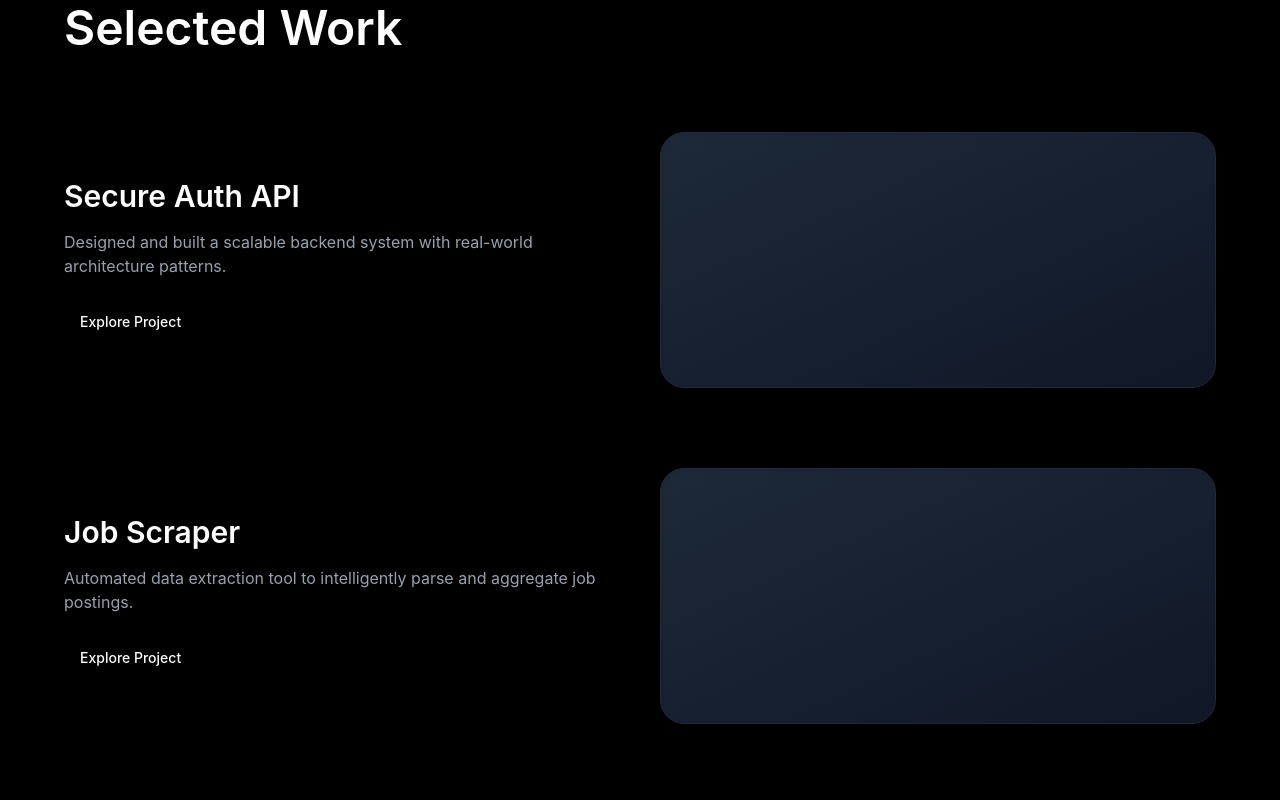
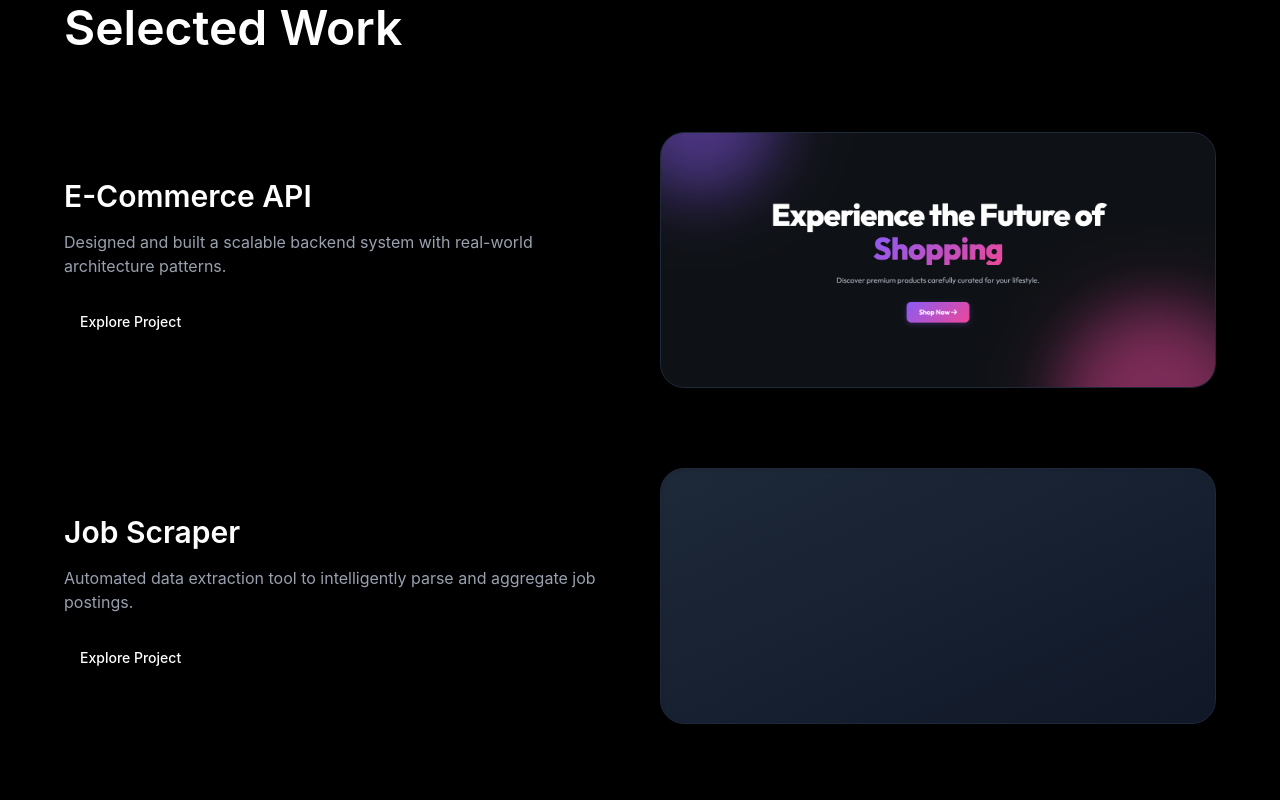
Before and after one commit to Maniprogramer/portfolio, a React (Vite) app: page / in a window 1280 px wide. Shown: the part 1300-2100 px from the top of the page. Built offline with nearby package versions, Linux system fonts and the light colour scheme.

Commit message:
update: project 1

```diff
--- a/src/App.jsx
+++ b/src/App.jsx
@@ -89,7 +89,11 @@ export default function Portfolio() {
                 </a>
               </div>
 
-              <div className={`h-64 rounded-3xl bg-gradient-to-br shadow-inner ${dark ? "from-gray-800 to-gray-900 border border-gray-800" : "from-gray-200 to-gray-300"}`} />
+              <div className={`h-64 rounded-3xl bg-gradient-to-br shadow-inner relative overflow-hidden ${dark ? "from-gray-800 to-gray-900 border border-gray-800" : "from-gray-200 to-gray-300"}`}>
+                {p.image && (
+                  <img src={p.image} alt={p.title} className="w-full h-full object-cover absolute top-0 left-0" />
+                )}
+              </div>
             </motion.div>
           ))}
         </div>
--- a/src/data/portfolio.js
+++ b/src/data/portfolio.js
@@ -27,9 +27,10 @@ export const portfolioData = {
   // Selected Work / Projects
   projects: [
     {
-      title: "Secure Auth API",
+      title: "E-Commerce API",
       description: "Designed and built a scalable backend system with real-world architecture patterns.",
-      link: "https://e-commerce-7xbcqvwz5-maniprogramers-projects.vercel.app/" // Add actual project link or github link here
+      link: "https://e-commerce-7xbcqvwz5-maniprogramers-projects.vercel.app/", // Add actual project link or github link here
+      image: "/ecommerce-api.png"
     },
     {
       title: "Job Scraper",
```
Also changed, not shown: public/ecommerce-api.png (added).
